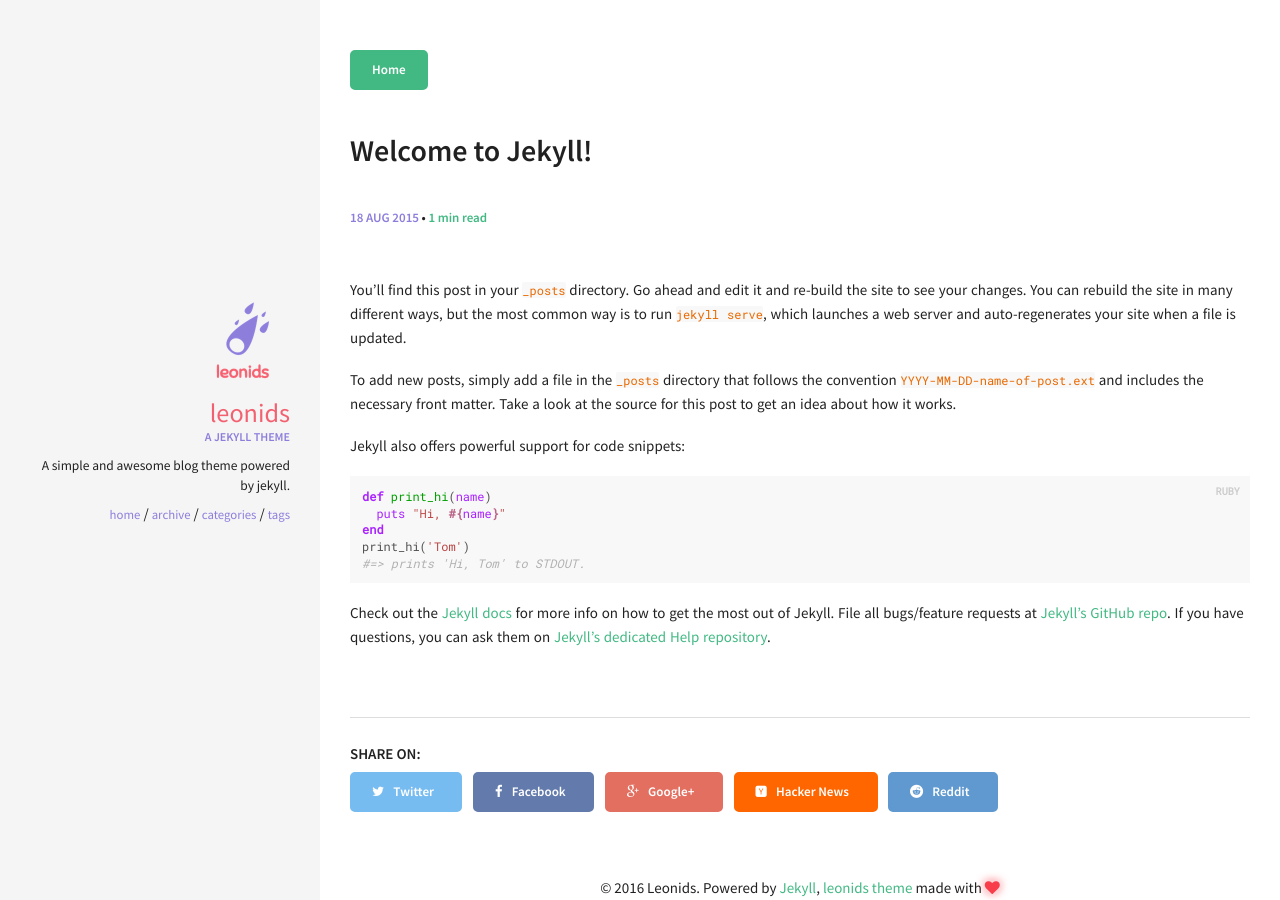
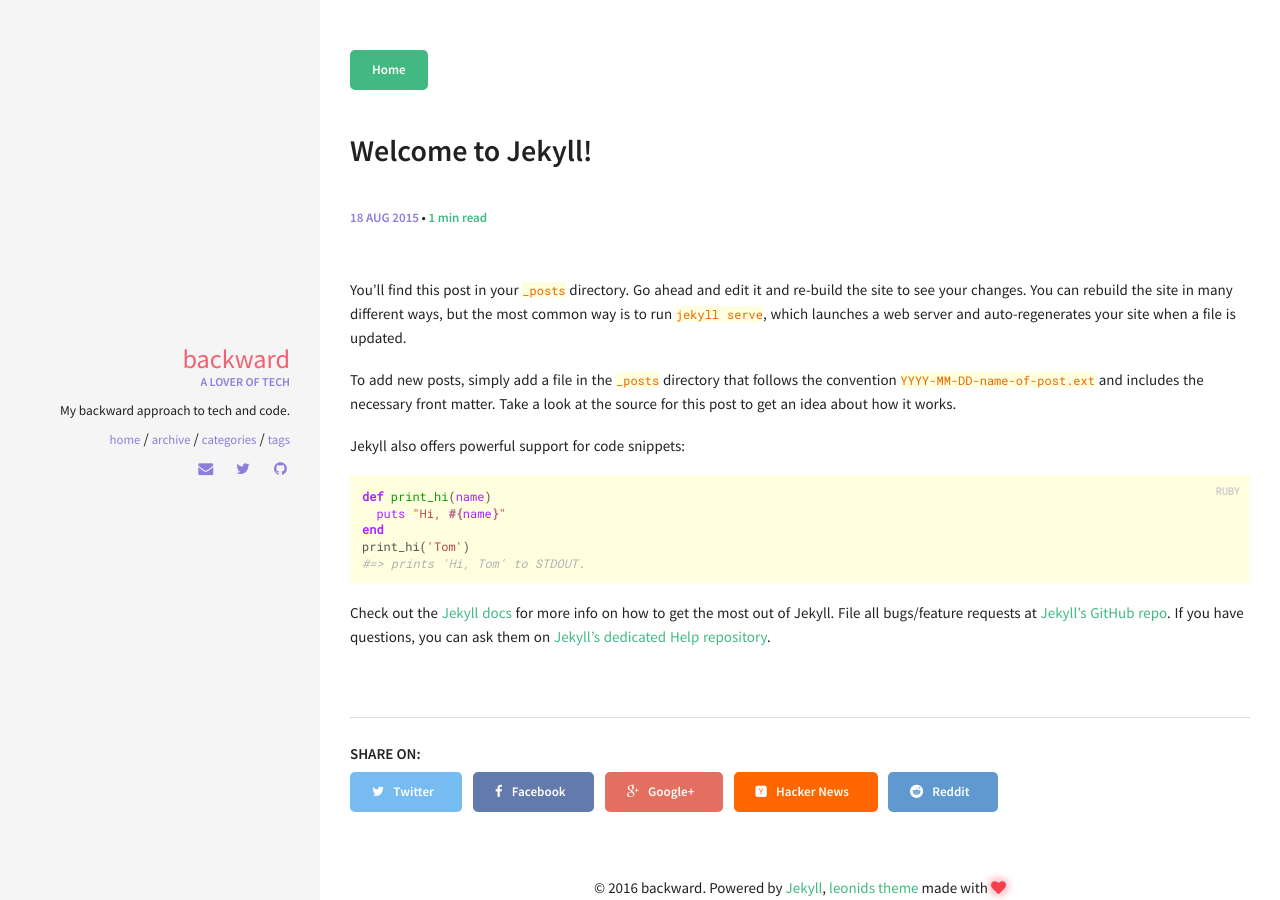
Before and after one commit to drawkcab/backward-blog, a Jekyll site: the page built from _posts/2015-08-18-welcome-to-jekyll.md, in a window 1280 px wide. Built offline with Jekyll 4.4.1, drawn with Linux system fonts in a browser that asks for light colours; comment, search, counter and statistics services are not loaded.

```diff
--- a/Gemfile
+++ b/Gemfile
@@ -6,3 +6,4 @@ gem 'rack-contrib'
 gem 'puma'
 gem 'kramdown'
 gem 'rouge'
+gem 'jekyll'
--- a/_config.yml
+++ b/_config.yml
@@ -3,10 +3,10 @@
 # Site wide configuration
 ####################################
 #
-title: Leonids
-email:
-description: A simple and awesome blog theme powered by jekyll.
-url: # the base hostname & protocol for your site
+title: backward
+email: MJRoche@mail.usf.edu
+description: My backward approach to tech and code.
+url: https://nameless-crag-97543.herokuapp.com
 
 
 #
@@ -14,7 +14,7 @@ url: # the base hostname & protocol for your site
 # Jekyll configuration
 ####################################
 #
-timezone:          Europe/Paris
+timezone:          America/New_York
 markdown:          kramdown
 highlighter:       rouge
 excerpt_separator: <!--more-->
@@ -33,22 +33,22 @@ kramdown:
 ####################################
 #
 owner:
-  name: Leonids
-  avatar: leonids-logo.png
-  job: "A jekyll theme"
-  bio: "A simple and awesome blog theme powered by jekyll."
-  email:
-  disqus-shortname:
-  twitter: #username
+  name: backward
+  avatar: #leonids-logo.png
+  job: "A lover of tech"
+  bio: "My backward approach to tech and code."
+  email: MJRoche@mail.usf.edu
+  disqus-shortname: mjrocheblog
+  twitter: 'MatthewJRoche'
   facebook: #username
   google:
     plus: #username
-    analytics:
+    analytics: UA-82350194-1
     verify:
     ad-client:
     ad-slot:
   bing-verify:
-  github: #username
+  github: 'drawkcab'
   stackoverflow: #123456/username   from a "http://stackoverflow.com/users/123456/username" link
   linkedin: #username
   xing: #username
--- a/_sass/components/_syntax-highlighting.scss
+++ b/_sass/components/_syntax-highlighting.scss
@@ -7,7 +7,7 @@ pre, code {
   font-family: $font-family-monospace;
   color: #525252;
   font-size: 0.9em;
-  background-color: #f8f8f8;
+  background-color: #ffffe0;
   font-size: ($font-size-base - 3);
 }
 code {
```
Also changed, not shown: _posts/2016-08-11-jekyll-init.md (added, +100 -0 lines), Gemfile.lock, 1 other file.
